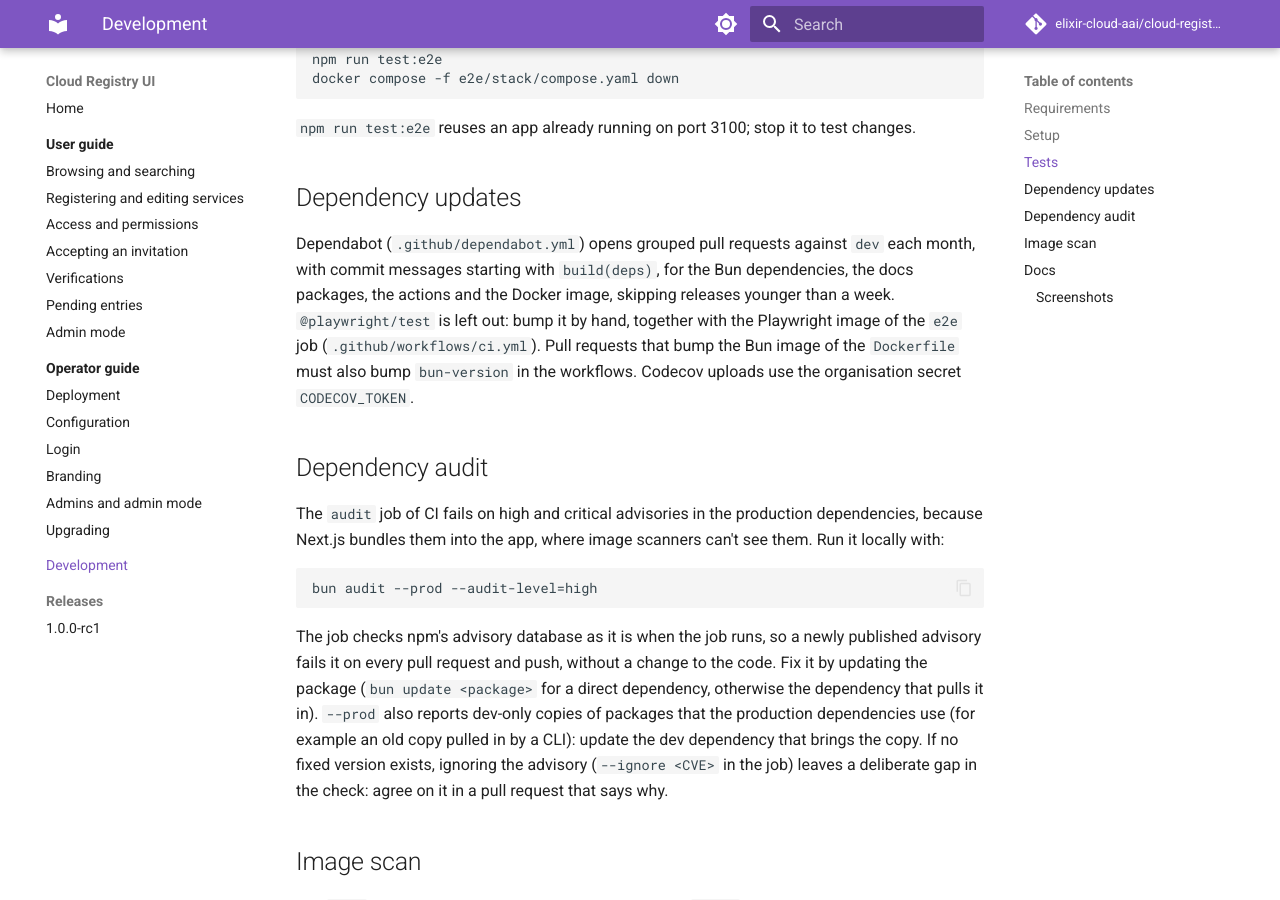
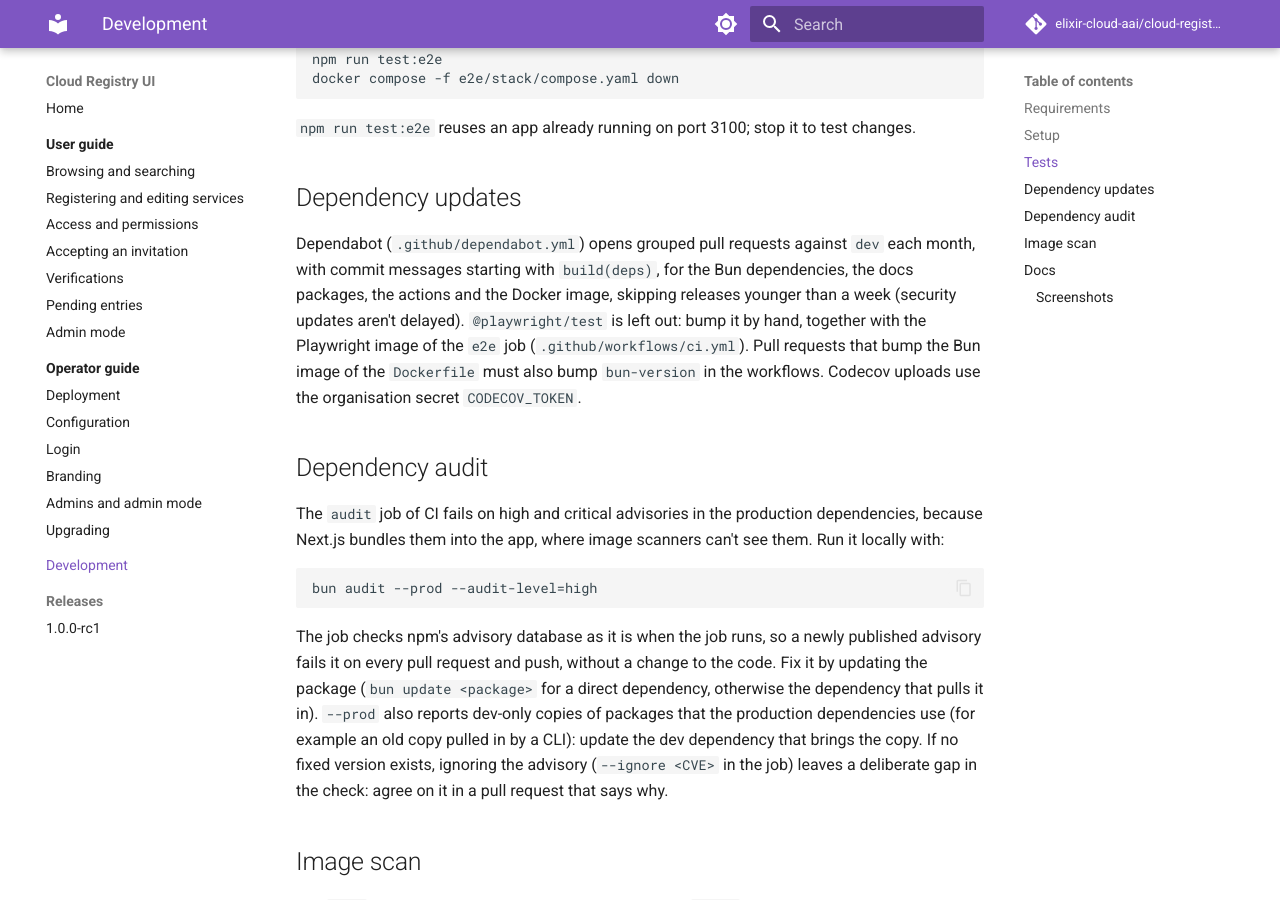
Before and after one commit to elixir-cloud-aai/cloud-registry-ui, an MkDocs documentation site: the page built from docs/development.md, in a window 1280 px wide and 900 px high, scrolled down 1486 px. Built offline with MkDocs 1.6.1 and Material for MkDocs 9.7.7, drawn with Linux system fonts in a browser that asks for light colours; comment, search, counter and statistics services are not loaded.

Commit message:
docs: say that moving main starts a deploy
The deploy happens without approval and before the tag, so say so, and
ask to check its result. Note that security updates skip the cooldown.

Co-Authored-By: Claude Opus 5.5 <noreply@anthropic.com>

```diff
--- a/docs/development.md
+++ b/docs/development.md
@@ -82,7 +82,8 @@ test changes.
 Dependabot (`.github/dependabot.yml`) opens grouped pull requests against
 `dev` each month, with commit messages starting with
 `build(deps)`, for the Bun dependencies, the docs packages, the actions and
-the Docker image, skipping releases younger than a week. `@playwright/test` is left out: bump it by hand, together
+the Docker image, skipping releases younger than a week (security updates
+aren't delayed). `@playwright/test` is left out: bump it by hand, together
 with the Playwright image of the `e2e` job (`.github/workflows/ci.yml`).
 Pull requests that bump the Bun image of the `Dockerfile` must also bump
 `bun-version` in the workflows. Codecov uploads use the organisation secret `CODECOV_TOKEN`.
```
Also changed, not shown: CONTRIBUTING.md (+6 -4 lines).
